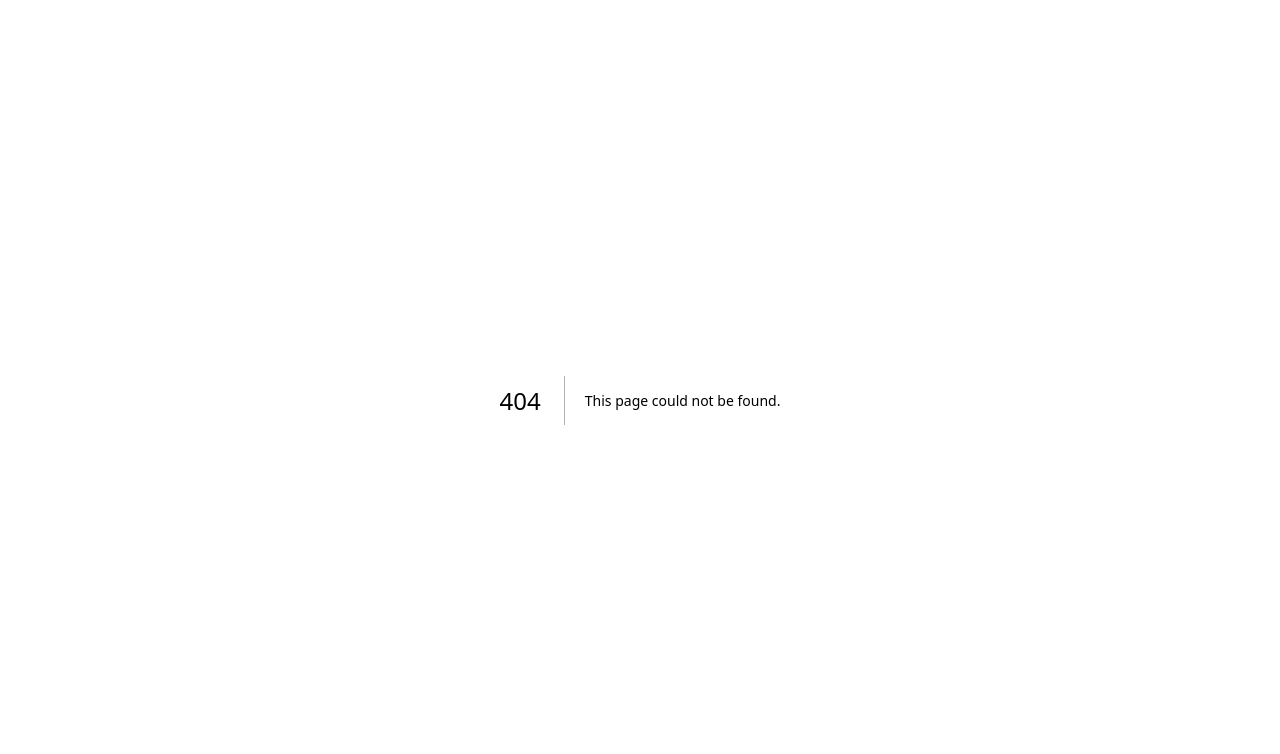
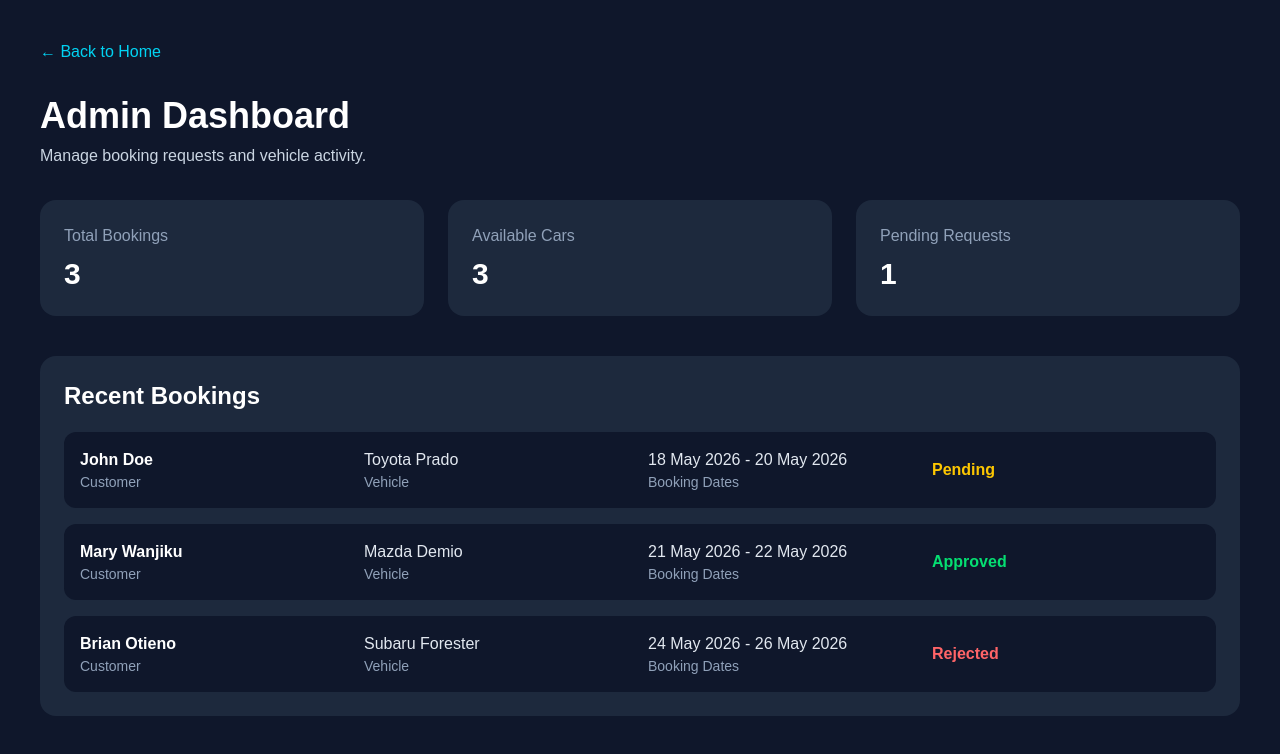
Before and after one commit to JobMunyoki/urban-swap-lite, a Next.js app: page /dashboard in a window 1280 px wide. Before the commit this address had no page. Shown: the top 754 px of the page. Built offline with nearby package versions, Linux system fonts and the light colour scheme.

Commit message:
Improved admin dashboard layout

```diff
--- /dev/null
+++ b/app/dashboard/page.tsx
@@ -0,0 +1,95 @@
+import Link from "next/link";
+
+const bookings = [
+  {
+    customer: "John Doe",
+    car: "Toyota Prado",
+    date: "18 May 2026 - 20 May 2026",
+    status: "Pending",
+  },
+  {
+    customer: "Mary Wanjiku",
+    car: "Mazda Demio",
+    date: "21 May 2026 - 22 May 2026",
+    status: "Approved",
+  },
+  {
+    customer: "Brian Otieno",
+    car: "Subaru Forester",
+    date: "24 May 2026 - 26 May 2026",
+    status: "Rejected",
+  },
+];
+
+export default function Dashboard() {
+  return (
+    <main className="min-h-screen bg-slate-900 text-white p-10">
+      <Link href="/" className="text-cyan-400 hover:underline">
+        ← Back to Home
+      </Link>
+
+      <div className="mt-8 mb-8">
+        <h1 className="text-4xl font-bold">Admin Dashboard</h1>
+        <p className="text-slate-300 mt-2">
+          Manage booking requests and vehicle activity.
+        </p>
+      </div>
+
+      <div className="grid md:grid-cols-3 gap-6 mb-10">
+        <div className="bg-slate-800 rounded-2xl p-6">
+          <p className="text-slate-400">Total Bookings</p>
+          <h2 className="text-3xl font-bold mt-2">3</h2>
+        </div>
+
+        <div className="bg-slate-800 rounded-2xl p-6">
+          <p className="text-slate-400">Available Cars</p>
+          <h2 className="text-3xl font-bold mt-2">3</h2>
+        </div>
+
+        <div className="bg-slate-800 rounded-2xl p-6">
+          <p className="text-slate-400">Pending Requests</p>
+          <h2 className="text-3xl font-bold mt-2">1</h2>
+        </div>
+      </div>
+
+      <section className="bg-slate-800 rounded-2xl p-6 overflow-x-auto">
+        <h2 className="text-2xl font-bold mb-5">Recent Bookings</h2>
+
+        <div className="space-y-4 min-w-[900px]">
+          {bookings.map((booking) => (
+            <div
+  key={booking.customer}
+  className="grid grid-cols-1 md:grid-cols-4 gap-4 bg-slate-900 rounded-xl p-4 items-center"
+>
+              <div>
+  <p className="font-semibold">{booking.customer}</p>
+  <p className="text-slate-400 text-sm">Customer</p>
+</div>
+
+<div>
+  <p className="text-slate-200">{booking.car}</p>
+  <p className="text-slate-400 text-sm">Vehicle</p>
+</div>
+
+<div>
+  <p className="text-slate-200">{booking.date}</p>
+  <p className="text-slate-400 text-sm">Booking Dates</p>
+</div>
+              <p
+                className={
+                  booking.status === "Approved"
+                    ? "text-green-400 font-semibold"
+                    : booking.status === "Rejected"
+                    ? "text-red-400 font-semibold"
+                    : "text-yellow-400 font-semibold"
+                }
+              >
+                {booking.status}
+              </p>
+            </div>
+          ))}
+        </div>
+      </section>
+    </main>
+  );
+}
```
